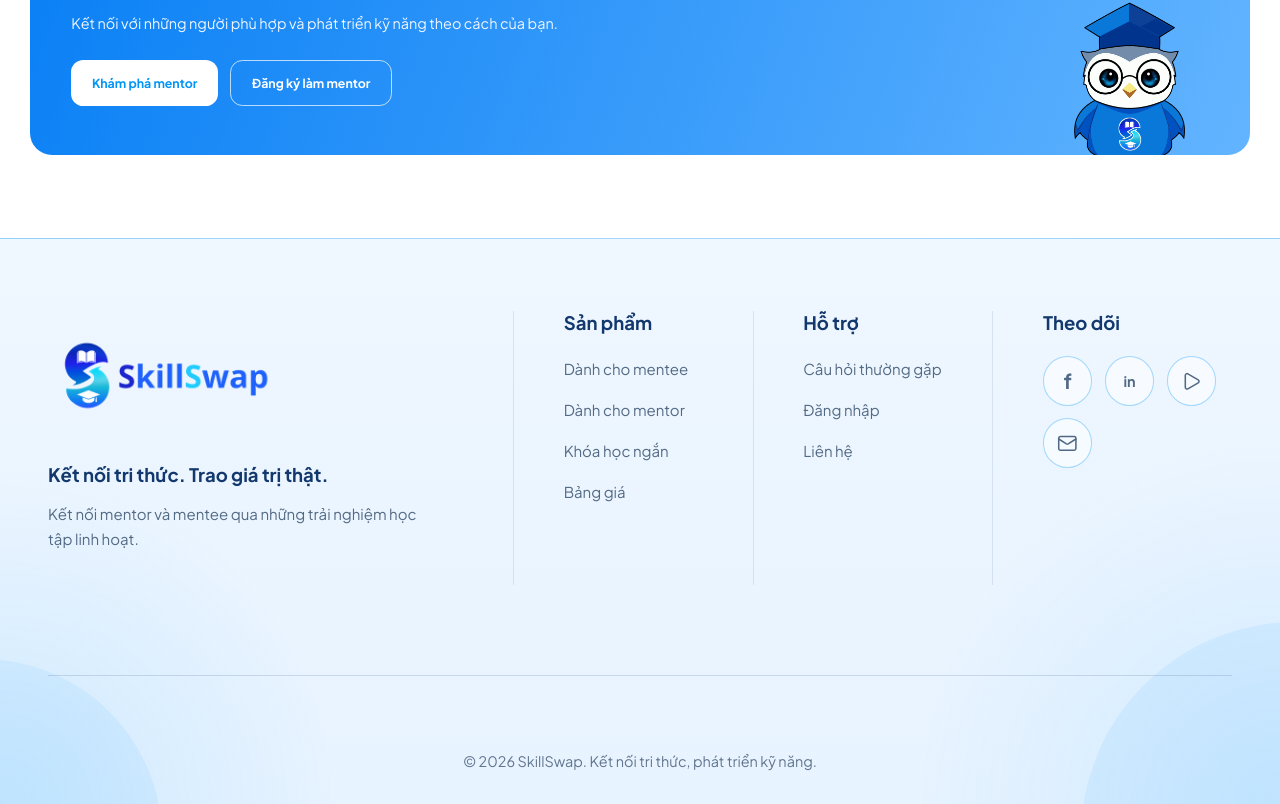
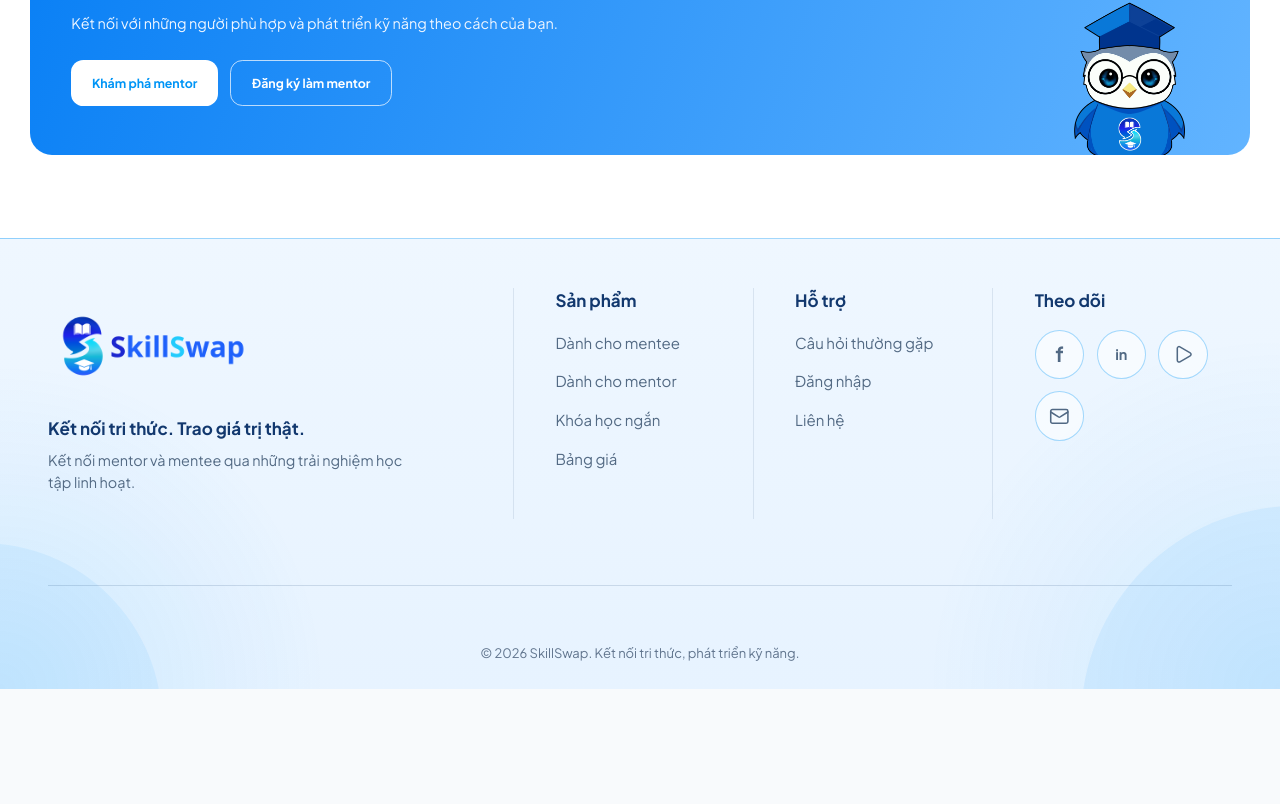
Before and after one commit to fu-skillswap/fu-skillswap-fe-2, a Next.js app: page /en in a window 1280 px wide. Shown: the part 4811-5615 px from the top of the page. After the commit the page ends 5500 px from the top, so only its background shows below. Built offline with nearby package versions, Linux system fonts and the light colour scheme; no server answers.

Commit message:
style: compact landing footer

```diff
--- a/src/components/domain/landing/LandingFooter.tsx
+++ b/src/components/domain/landing/LandingFooter.tsx
@@ -9,35 +9,35 @@ import { Mail, Play } from 'lucide-react';
 
 export function LandingFooter({ locale }: { locale: string }) {
   const linkClassName =
-    'w-fit text-[15px] leading-6 text-[#536a84] transition-colors duration-150 hover:text-primary focus-visible:rounded-sm focus-visible:outline-none focus-visible:ring-2 focus-visible:ring-primary focus-visible:ring-offset-2 focus-visible:ring-offset-[#eaf5ff]';
+    'w-fit text-sm leading-5 text-[#536a84] transition-colors duration-150 hover:text-primary focus-visible:rounded-sm focus-visible:outline-none focus-visible:ring-2 focus-visible:ring-primary focus-visible:ring-offset-2 focus-visible:ring-offset-[#eaf5ff] sm:text-[15px]';
   const socialClassName =
     'grid h-11 w-11 place-items-center rounded-full border border-primary/35 bg-white/55 text-[#516984] sm:h-12 sm:w-12';
 
   return (
     <footer className="relative isolate overflow-hidden border-t border-primary/30 bg-[radial-gradient(circle_at_0%_100%,rgba(17,156,247,0.12),transparent_24%),radial-gradient(circle_at_100%_100%,rgba(17,156,247,0.11),transparent_26%),linear-gradient(180deg,#eff7ff_0%,#e7f3ff_100%)] before:pointer-events-none before:absolute before:-bottom-52 before:-left-48 before:-z-10 before:h-[360px] before:w-[360px] before:rounded-full before:bg-primary/[0.07] before:content-[''] after:pointer-events-none after:absolute after:-right-56 after:-bottom-60 after:-z-10 after:h-[430px] after:w-[430px] after:rounded-full after:bg-primary/[0.075] after:content-['']">
-      <div className="relative z-10 mx-auto w-[calc(100%_-_40px)] max-w-[1480px] pt-12 sm:w-[calc(100%_-_48px)] sm:pt-14 md:grid md:grid-cols-[1.4fr_1fr_1fr] md:gap-y-10 lg:pt-16 xl:w-[calc(100%_-_96px)] xl:grid-cols-[1.65fr_0.85fr_0.85fr_0.85fr] xl:pt-[72px]">
-        <div className="border-b border-[#12386e]/10 pb-8 md:border-b-0 md:pr-10 xl:pr-14">
+      <div className="relative z-10 mx-auto w-[calc(100%_-_40px)] max-w-[1480px] pt-10 sm:w-[calc(100%_-_48px)] sm:pt-12 md:grid md:grid-cols-[1.4fr_1fr_1fr] md:gap-y-8 lg:pt-12 xl:w-[calc(100%_-_96px)] xl:grid-cols-[1.65fr_0.85fr_0.85fr_0.85fr]">
+        <div className="border-b border-[#12386e]/10 pb-6 md:border-b-0 md:pr-8 xl:pr-12">
           <Image
             src="/images/SkillSwap_Logo_Text.png"
             alt="SkillSwap"
             width={246}
             height={82}
-            className="h-auto w-[200px] object-contain sm:w-[230px]"
+            className="h-auto w-[180px] object-contain sm:w-[205px]"
           />
-          <p className="mt-5 text-[17px] leading-7 font-bold text-[#12386e] sm:text-lg">
+          <p className="mt-3 text-base leading-6 font-bold text-[#12386e] sm:text-[17px]">
             Kết nối tri thức. Trao giá trị thật.
           </p>
-          <p className="mt-3 max-w-[390px] text-sm leading-6 text-[#536a84] sm:text-[15px]">
+          <p className="mt-2 max-w-[360px] text-sm leading-[1.55] text-[#536a84]">
             Kết nối mentor và mentee qua những trải nghiệm học tập linh hoạt.
           </p>
         </div>
 
         <nav
           aria-label="Sản phẩm"
-          className="border-b border-[#12386e]/10 py-8 md:border-b-0 md:px-8 md:py-0 xl:border-l xl:border-[#12386e]/10 xl:pl-12"
+          className="border-b border-[#12386e]/10 py-6 md:border-b-0 md:px-7 md:py-0 xl:border-l xl:border-[#12386e]/10 xl:pl-10"
         >
-          <h2 className="text-[17px] leading-6 font-bold text-[#12386e] sm:text-lg">Sản phẩm</h2>
-          <ul className="mt-5 grid gap-3.5">
+          <h2 className="text-base leading-6 font-bold text-[#12386e] sm:text-[17px]">Sản phẩm</h2>
+          <ul className="mt-4 grid gap-2.5 sm:gap-3">
             <li>
               <a href="#mentee" className={linkClassName}>
                 Dành cho mentee
@@ -63,10 +63,10 @@ export function LandingFooter({ locale }: { locale: string }) {
 
         <nav
           aria-label="Hỗ trợ"
-          className="border-b border-[#12386e]/10 py-8 md:border-b-0 md:pr-0 md:pl-8 md:py-0 xl:border-l xl:border-[#12386e]/10 xl:px-12"
+          className="border-b border-[#12386e]/10 py-6 md:border-b-0 md:pr-0 md:pl-7 md:py-0 xl:border-l xl:border-[#12386e]/10 xl:px-10"
         >
-          <h2 className="text-[17px] leading-6 font-bold text-[#12386e] sm:text-lg">Hỗ trợ</h2>
-          <ul className="mt-5 grid gap-3.5">
+          <h2 className="text-base leading-6 font-bold text-[#12386e] sm:text-[17px]">Hỗ trợ</h2>
+          <ul className="mt-4 grid gap-2.5 sm:gap-3">
             <li>
               <a href="#faq" className={linkClassName}>
                 Câu hỏi thường gặp
@@ -78,14 +78,14 @@ export function LandingFooter({ locale }: { locale: string }) {
               </Link>
             </li>
             <li>
-              <span className="text-[15px] leading-6 text-[#536a84]">Liên hệ</span>
+              <span className="text-sm leading-5 text-[#536a84] sm:text-[15px]">Liên hệ</span>
             </li>
           </ul>
         </nav>
 
-        <div className="py-8 md:col-span-3 md:py-0 xl:col-span-1 xl:border-l xl:border-[#12386e]/10 xl:pl-12">
-          <h2 className="text-[17px] leading-6 font-bold text-[#12386e] sm:text-lg">Theo dõi</h2>
-          <div className="mt-5 flex flex-wrap gap-3" aria-label="Mạng xã hội SkillSwap">
+        <div className="py-6 md:col-span-3 md:py-0 xl:col-span-1 xl:border-l xl:border-[#12386e]/10 xl:pl-10">
+          <h2 className="text-base leading-6 font-bold text-[#12386e] sm:text-[17px]">Theo dõi</h2>
+          <div className="mt-4 flex flex-wrap gap-3" aria-label="Mạng xã hội SkillSwap">
             <span
               className={`${socialClassName} text-xl font-bold`}
               role="img"
@@ -109,8 +109,8 @@ export function LandingFooter({ locale }: { locale: string }) {
           </div>
         </div>
 
-        <div className="col-span-full mt-1 border-t border-[#12386e]/15 md:mt-10 xl:mt-12" />
-        <p className="col-span-full px-2 py-7 text-center text-[13px] leading-5 text-[#61758e] sm:py-8 sm:text-sm">
+        <div className="col-span-full border-t border-[#12386e]/15 md:mt-8" />
+        <p className="col-span-full px-2 py-5 text-center text-xs leading-5 text-[#61758e] sm:py-6 sm:text-[13px]">
           © 2026 SkillSwap. Kết nối tri thức, phát triển kỹ năng.
         </p>
       </div>
```
